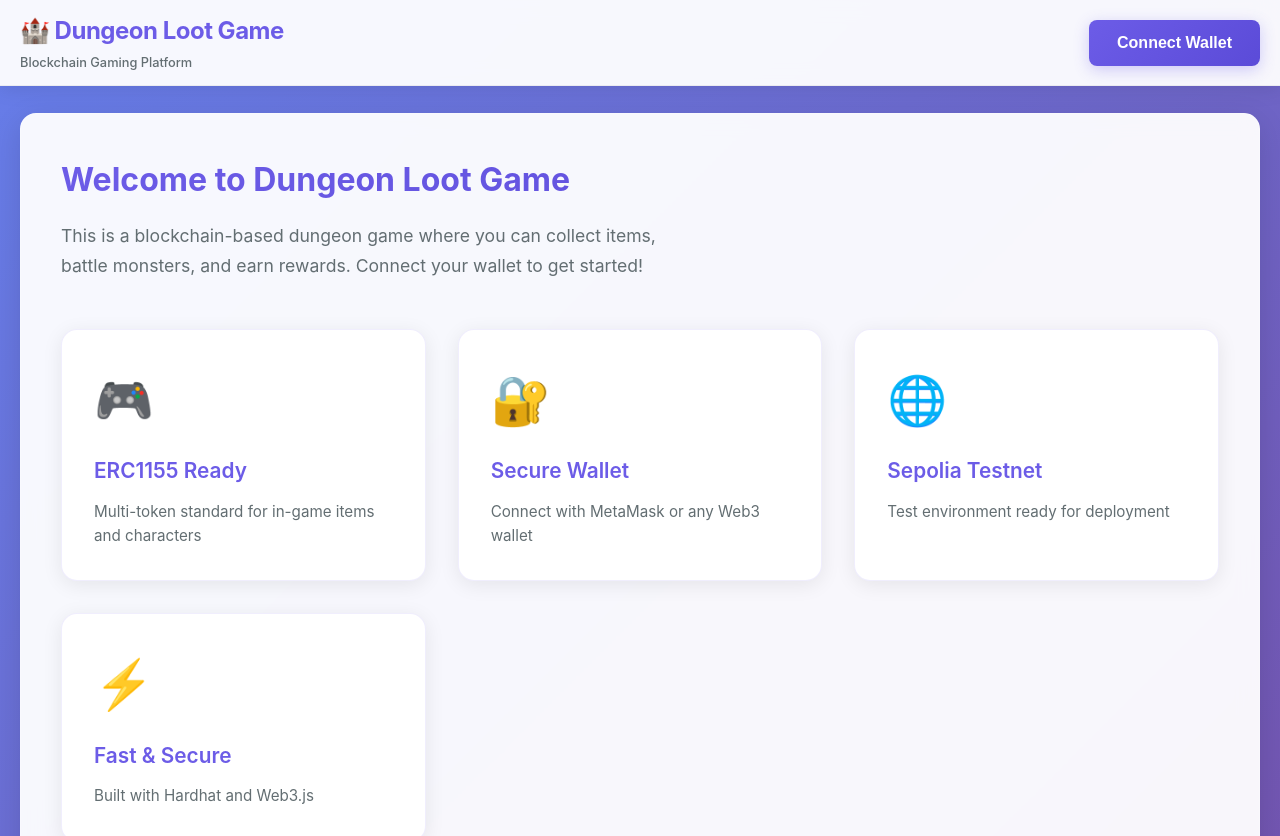
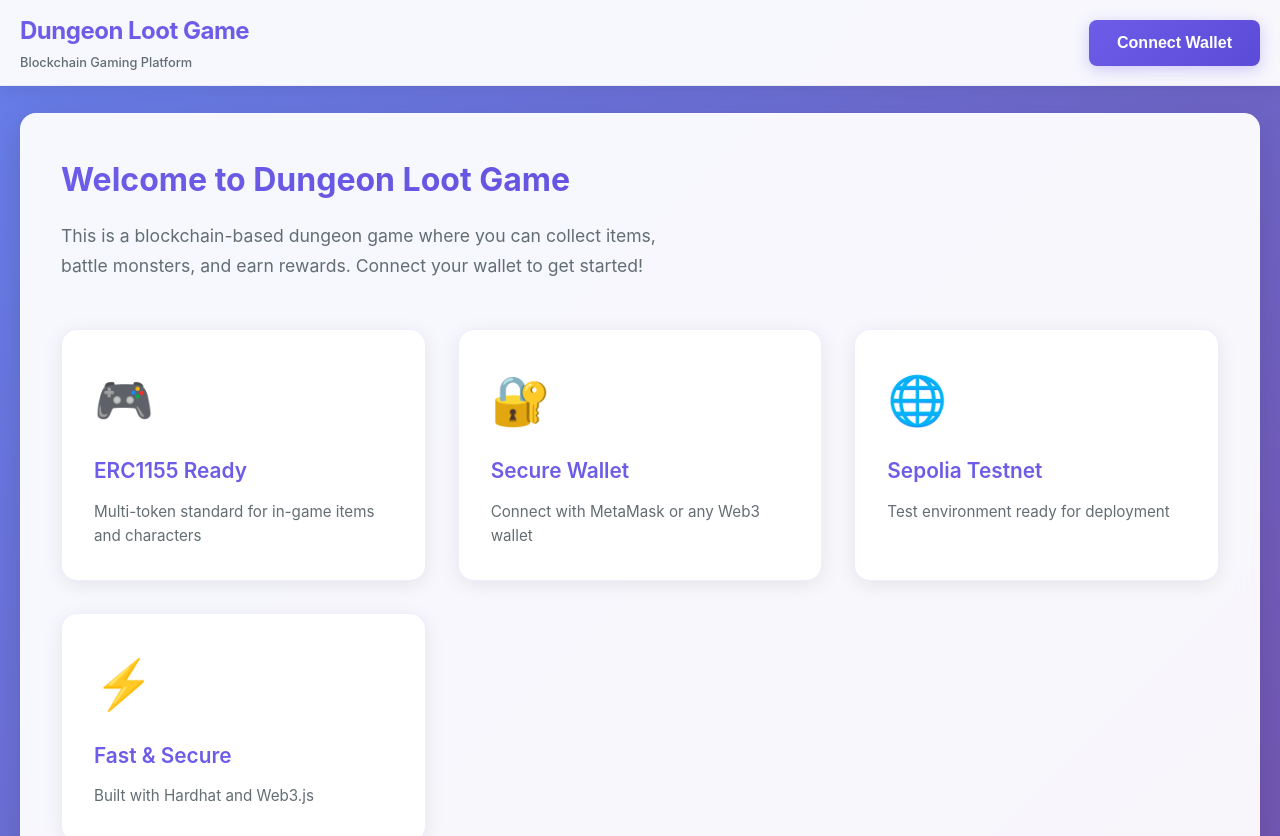
Before and after one commit to codeslair/dungeon-game-mit, a React (Create React App) app in the folder frontend/: page / in a window 1280 px wide. Shown: the top 836 px of the page. Built offline with nearby package versions, Linux system fonts and the light colour scheme.

Commit message:
Remove castle emoji from the main header title

```diff
--- a/frontend/src/App.tsx
+++ b/frontend/src/App.tsx
@@ -118,7 +118,7 @@ function App() {
     <div className="app">
       <header className="app-header">
         <div className="logo">
-          <h1>🏰 Dungeon Loot Game</h1>
+          <h1>Dungeon Loot Game</h1>
           <p className="subtitle">Blockchain Gaming Platform</p>
         </div>
         <div className="header-right">
```
